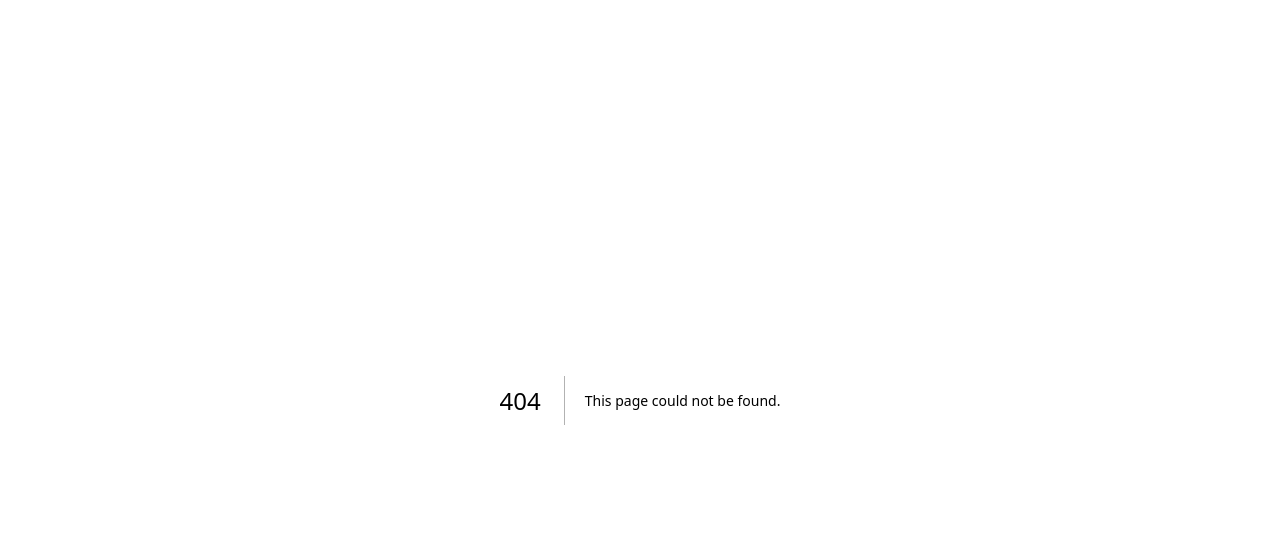
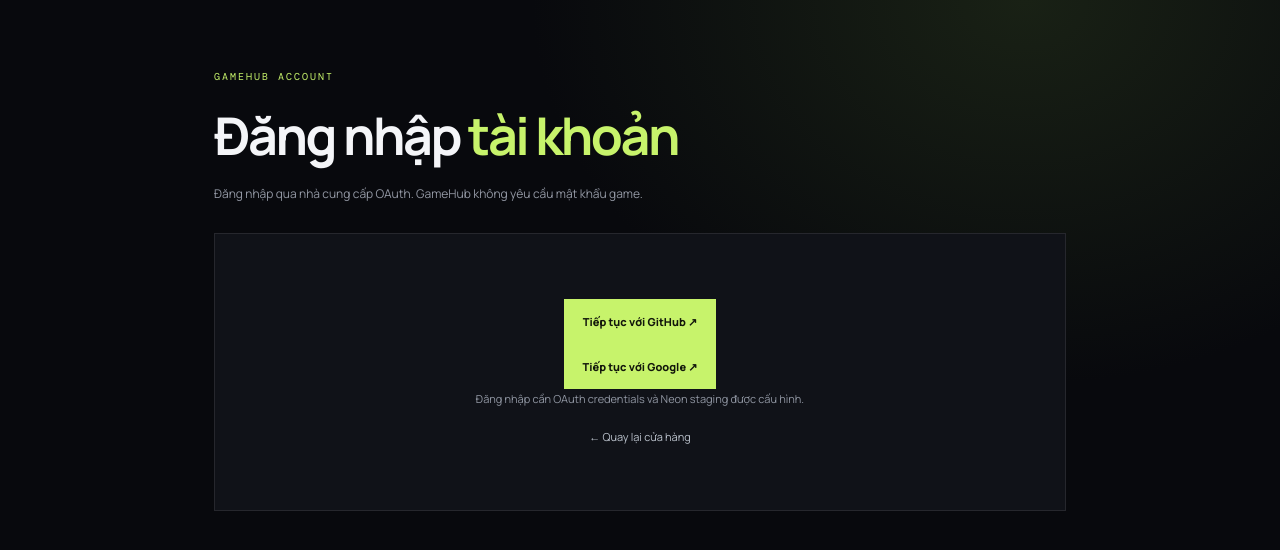
Before and after one commit to zskbot/ShopGame, a Next.js app: page /login in a window 1280 px wide. Before the commit this address had no page. Shown: the top 550 px of the page. Built offline with nearby package versions, Linux system fonts and the light colour scheme; no server answers.

Commit message:
feat(auth): add OAuth sign-in page

```diff
--- /dev/null
+++ b/app/login/page.tsx
@@ -0,0 +1,29 @@
+import { signIn } from "@/auth";
+
+export default function LoginPage() {
+  return (
+    <main className="orders-page">
+      <section className="orders-content">
+        <div className="eyebrow">GAMEHUB ACCOUNT</div>
+        <h1>Đăng nhập <em>tài khoản</em></h1>
+        <p className="orders-intro">Đăng nhập qua nhà cung cấp OAuth. GameHub không yêu cầu mật khẩu game.</p>
+        <div className="orders-empty">
+          <form action={async () => {
+            "use server";
+            await signIn("github", { redirectTo: "/account" });
+          }}>
+            <button className="primary-button" type="submit">Tiếp tục với GitHub ↗</button>
+          </form>
+          <form action={async () => {
+            "use server";
+            await signIn("google", { redirectTo: "/account" });
+          }}>
+            <button className="primary-button" type="submit">Tiếp tục với Google ↗</button>
+          </form>
+          <p>Đăng nhập cần OAuth credentials và Neon staging được cấu hình.</p>
+          <a className="orders-back" href="/">← Quay lại cửa hàng</a>
+        </div>
+      </section>
+    </main>
+  );
+}
```
